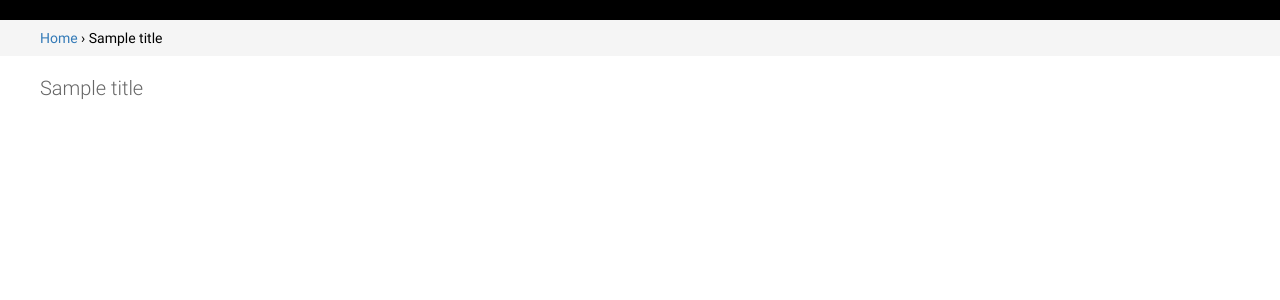
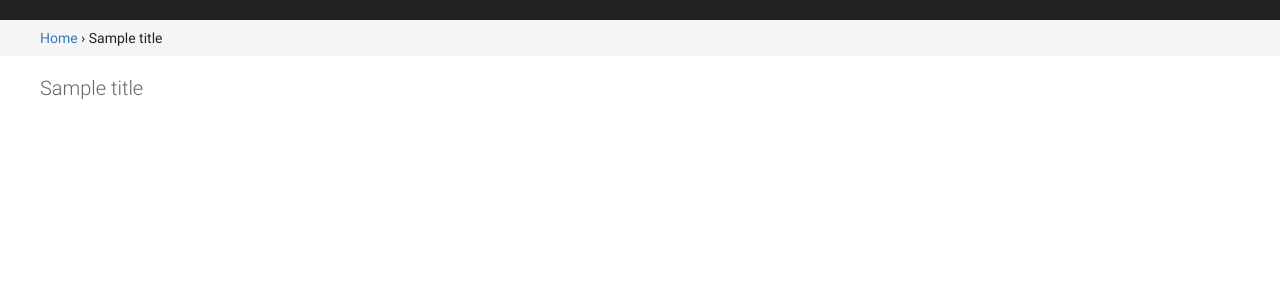
Before and after one commit to davidhammaker/Vote_Predict, a Django app: template vp_project/templates/admin/base.html in a window 1280 px wide. Shown: the top 300 px of the page. Run offline with Django 3.2, Linux system fonts and the light colour scheme; the template is opened without the code that fills it: most values are stand-ins (such as "Sample title", 1, 10 or a date in 2020).

Commit message:
Update styles just slightly

```diff
--- a/vp_project/templates/admin/base.html
+++ b/vp_project/templates/admin/base.html
@@ -3,7 +3,7 @@
 {% block extrahead %}
     <style media="screen">
         #header, .module caption, .module h2 {
-            background-color: #000;
+            background-color: #222;
         }
         #header, #header a:link, #header a:visited, #header a:hover, .module caption, .module caption a:link, .module caption a:visited, .module h2 {
             color: #fff;
@@ -15,7 +15,7 @@
         }
         div.breadcrumbs {
             background-color: #f5f5f5;
-            color: #000;
+            color: #222;
         }
         div.breadcrumbs a {
             color: #337ab7;
@@ -34,7 +34,7 @@
             background-color: #f5f5f5;
         }
         #changelist #toolbar form input[type="submit"], #changelist .actions .button {
-            background-color: #000;
+            background-color: #222;
             color: #fff;
             border: 0;
             box-shadow: none;
```
